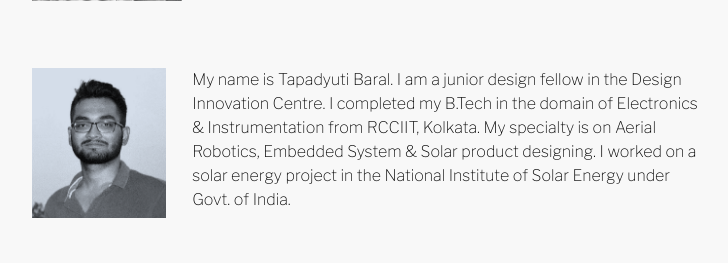
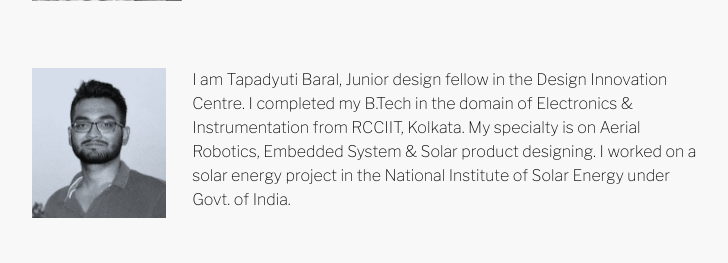
Before and after one commit to Prady96/course-DUDIC, a Django app: page / in a window 1280 px wide. Shown: the part 3852-4115 px from the top of the page, without its empty margins (16-744 px from the left). Run offline with Django 3.2, Linux system fonts and the light colour scheme.

Commit message:
final production

```diff
--- a/dudic/templates/index.html
+++ b/dudic/templates/index.html
@@ -180,7 +180,7 @@
 
                 <article class="img_p_display">
                     <img src="{% static 'IMG/profile/tapu.png' %}" alt="Tapadyuti">
-                    <p>My name is Tapadyuti Baral. I am a junior design fellow in the Design Innovation Centre. I completed my B.Tech in the domain of Electronics & Instrumentation from RCCIIT, Kolkata. My specialty is on Aerial Robotics, Embedded System & Solar product designing. I worked on a solar energy project in the National Institute of Solar Energy under Govt. of India.</p>
+                    <p>I am Tapadyuti Baral, Junior design fellow in the Design Innovation Centre. I completed my B.Tech in the domain of Electronics & Instrumentation from RCCIIT, Kolkata. My specialty is on Aerial Robotics, Embedded System & Solar product designing. I worked on a solar energy project in the National Institute of Solar Energy under Govt. of India.</p>
                 </article>
 
 
```
